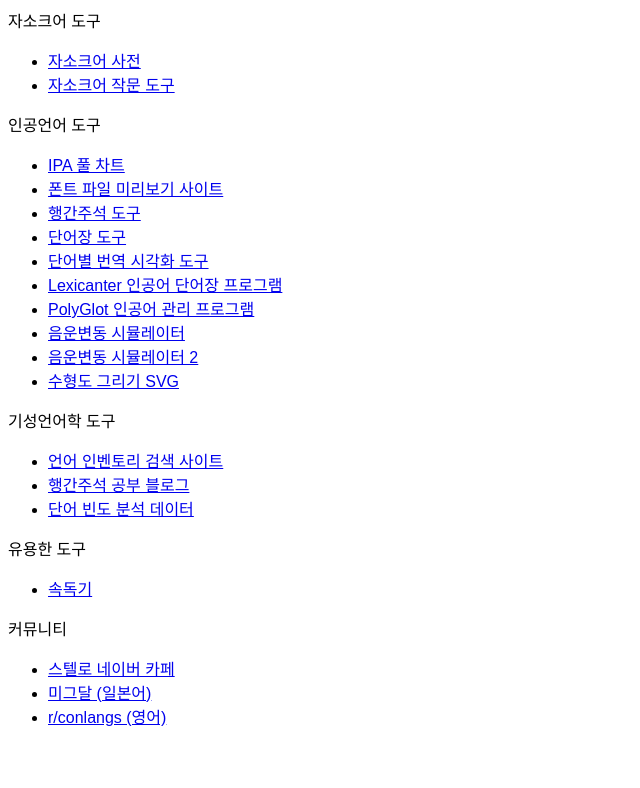
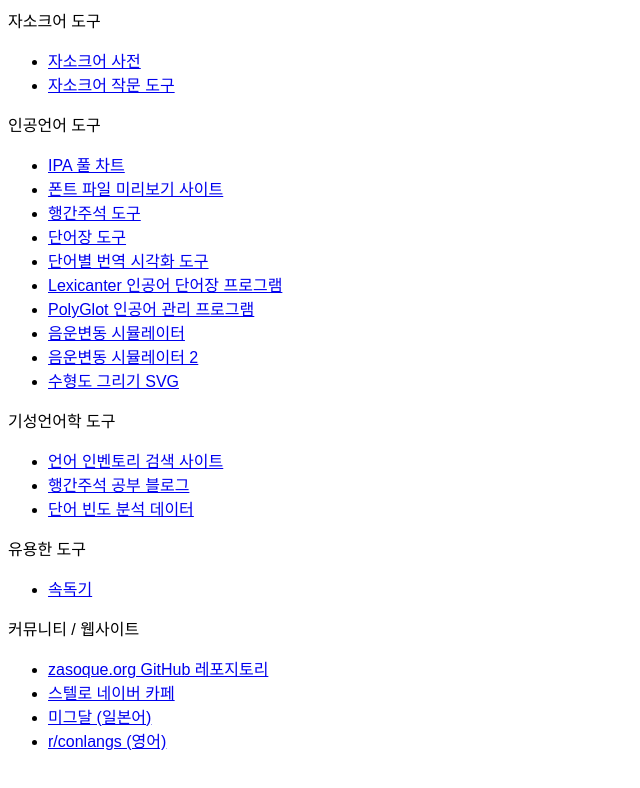
Before and after one commit to zasoque/zasoque.github.io, a SvelteKit app: page / in a window 1280 px wide. Shown: the top 788 px of the page, without its empty margins (0-640 px from the left). Built offline with nearby package versions, Linux system fonts and the light colour scheme; a web font is replaced by a local one.

Commit message:
Update 커뮤니티 link and add zasoque.org GitHub link

```diff
--- a/src/routes/+page.svelte
+++ b/src/routes/+page.svelte
@@ -26,8 +26,9 @@
 <ul>
 	<li><a href="https://zasoque.org/speed-reader">속독기</a></li>
 </ul>
-<div>커뮤니티</div>
+<div>커뮤니티 / 웹사이트</div>
 <ul>
+	<li><a href="https://github.com/zasoque/zasoque.github.io">zasoque.org GitHub 레포지토리</a></li>
 	<li><a href="https://cafe.naver.com/stelo">스텔로 네이버 카페</a></li>
 	<li><a href="https://migdal.jp">미그달 (일본어)</a></li>
 	<li><a href="https://reddit.com/r/conlangs">r/conlangs (영어)</a></li>
```
